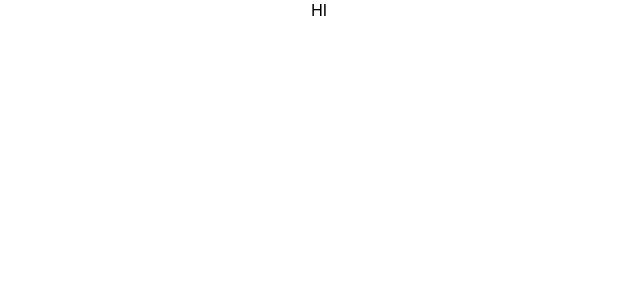
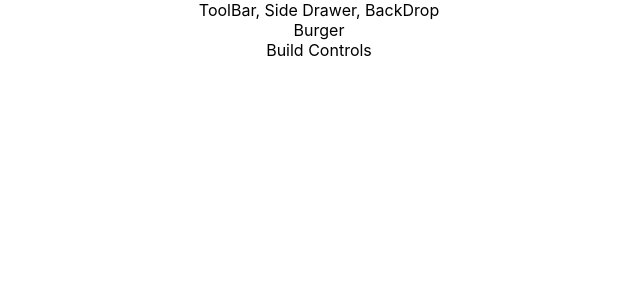
Before and after one commit to tyraghav/reactburgerbuilder, a React (Create React App) app: page / in a window 1280 px wide. Shown: the top 300 px of the page, without its empty margins (321-961 px from the left). Built offline with nearby package versions, Linux system fonts and the light colour scheme.

Commit message:
Lesson 155

```diff
--- a/public/index.html
+++ b/public/index.html
@@ -24,7 +24,8 @@
       work correctly both with client-side routing and a non-root public URL.
       Learn how to configure a non-root public URL by running `npm run build`.
     -->
-    <title>React App</title>
+    <link href="https://fonts.googleapis.com/css?family=Open+Sans:400,700&display=swap" rel="stylesheet">
+    <title>Burger Builder App</title>
   </head>
   <body>
     <noscript>You need to enable JavaScript to run this app.</noscript>
--- a/src/App.js
+++ b/src/App.js
@@ -1,9 +1,15 @@
 import React from 'react';
 import './App.css';
+import Layout from './Component/Layout/Layout';
+import BurgerBuilder from './Container/BurgerBuilder/BurgerBuilder';
 
 function App() {
   return (
-    <div className="App">HI</div>
+    <div className="App">
+      <Layout>
+        <BurgerBuilder/>
+      </Layout>
+    </div>
   );
 }
 
--- /dev/null
+++ b/src/Component/Layout/Layout.js
@@ -0,0 +1,15 @@
+import React from 'react';
+import Auxillary from '../../HOC/Auxillary/Auxillary';
+
+const Layout = (props) => {
+    return (
+        <Auxillary>
+        <div>ToolBar, Side Drawer, BackDrop</div>
+        <main>
+            {props.children}
+        </main>
+        </Auxillary>
+    );
+} ;
+
+export default Layout;
--- /dev/null
+++ b/src/Container/BurgerBuilder/BurgerBuilder.js
@@ -0,0 +1,15 @@
+import React, { Component } from 'react';
+import Aux from '../../HOC/Auxillary/Auxillary';
+
+class BurgerBuilder extends Component{
+    render(){
+        return (
+            <Aux>
+                <div>Burger</div>
+                <div>Build Controls</div>
+            </Aux>
+        );
+    }
+};
+
+export default BurgerBuilder;
--- /dev/null
+++ b/src/HOC/Auxillary/Auxillary.js
@@ -0,0 +1,3 @@
+const Auxillary = props => props.children;
+
+export default Auxillary;
```
